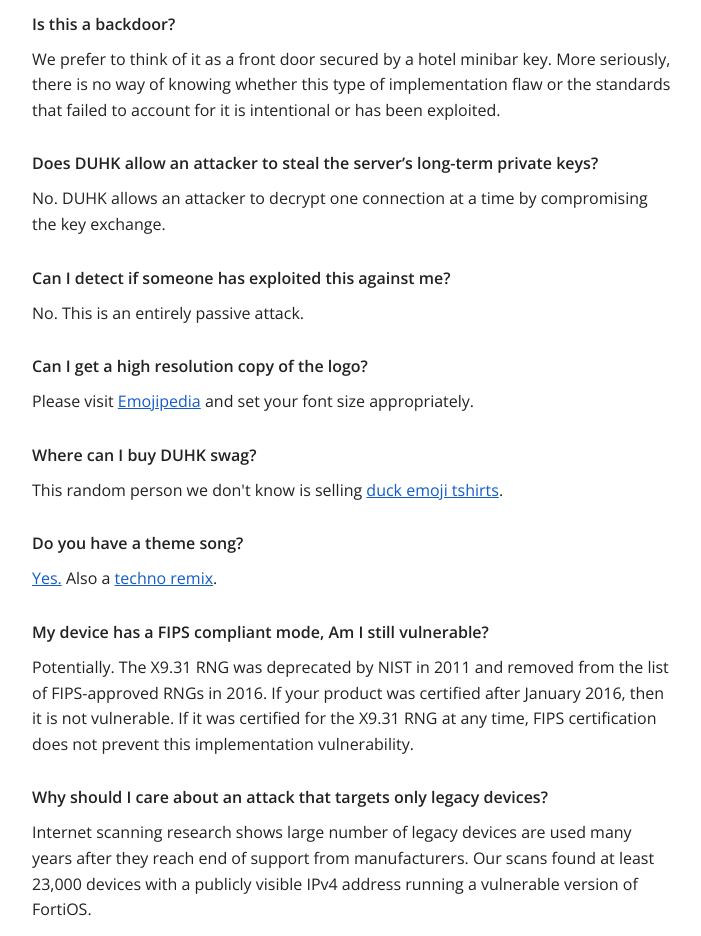
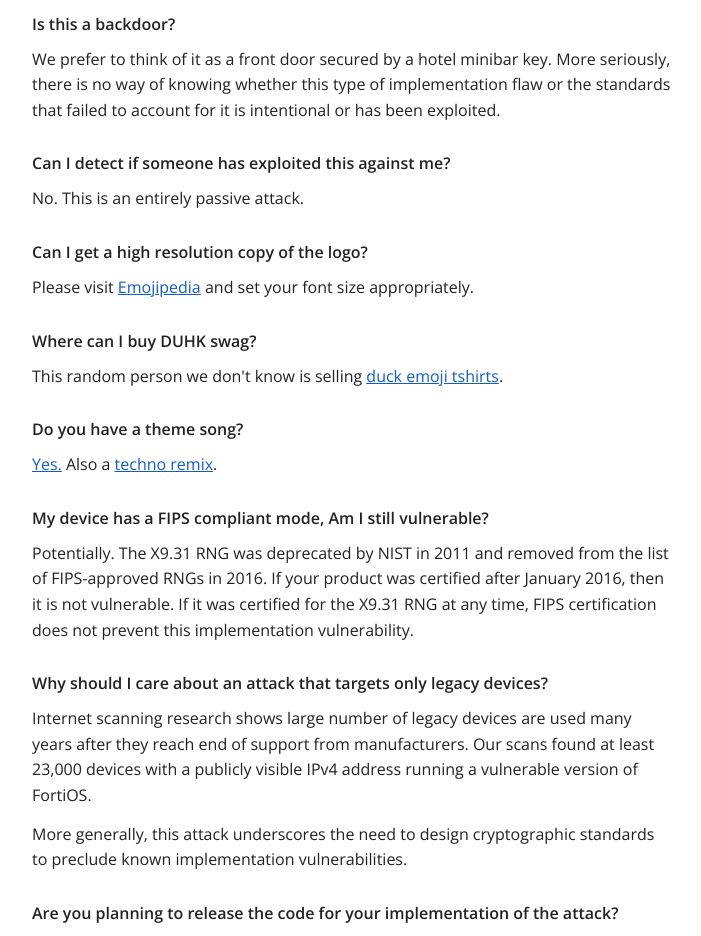
Before and after one commit to shaananc/duhkattack.github.io, a plain HTML site: page index.html in a window 1280 px wide. Shown: the part 3962-4898 px from the top of the page, without its empty margins (288-989 px from the left). Drawn offline with nearby package versions, Linux system fonts and the light colour scheme.

Commit message:
removed long term keys info

```diff
--- a/index.html
+++ b/index.html
@@ -189,11 +189,6 @@
 
 	<p>We prefer to think of it as a front door secured by a hotel minibar key.  More seriously, there is no way of knowing whether this type of implementation flaw or the standards that failed to account for it is intentional or has been exploited.</p>
 
-        <h4><a name="faq-privatekey"></a>Does DUHK allow an attacker to steal the server&rsquo;s long-term private keys?</h4>
-
-        <p>No. DUHK allows an attacker to decrypt one connection at a
-        time by compromising the key exchange.</p>
-
 
         <h4><a name="faq-detect"></a>Can I detect if someone has exploited this against me?</h4>
 
```
